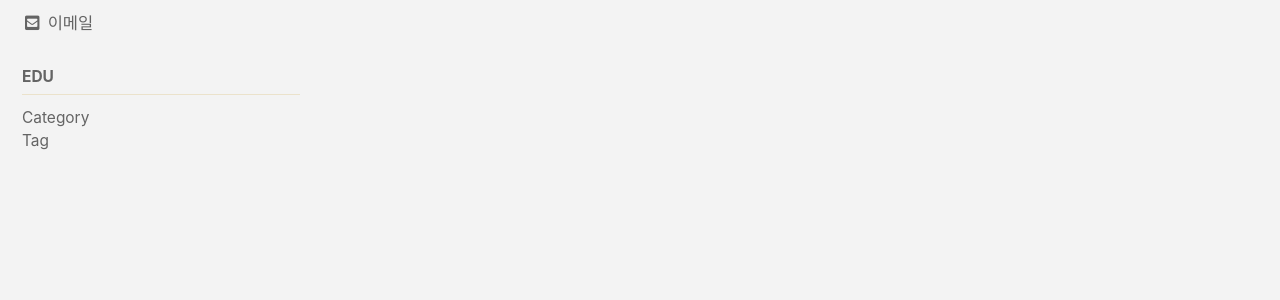
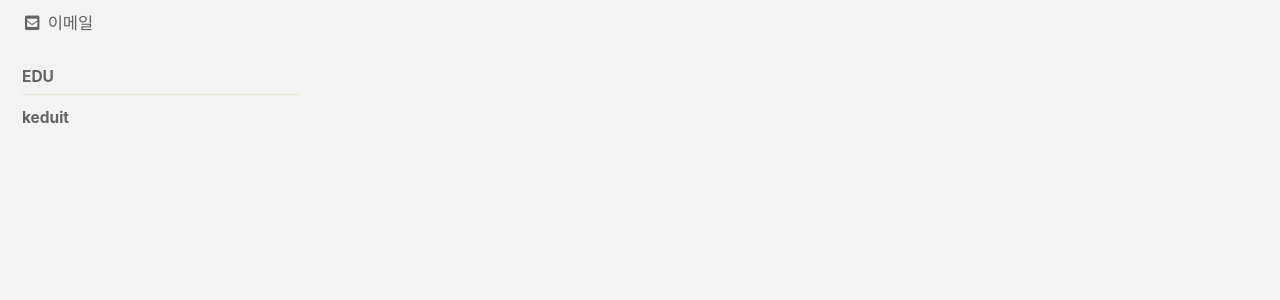
Before and after one commit to chaelynkang/chaelynkang.github.io, a Jekyll site: the page built from _pages/keduit-archive.md, in a window 1280 px wide. Shown: the part 282-582 px from the top of the page. Built offline with Jekyll 4.4.1, drawn with Linux system fonts in a browser that asks for light colours; cached includes are drawn as plain includes.

Commit message:
Update navigation.yml

```diff
--- a/_data/navigation.yml
+++ b/_data/navigation.yml
@@ -8,10 +8,9 @@ main:
 docs:
   - title: "EDU"
     children:
-      - title: "Category"
-        url: /categories/
-      - title: "Tag"
-        url: /tags/
+      - title: "keduit"
+        url: /keduit/
+
 
   # - title: "About"
   #   url: https://mmistakes.github.io/minimal-mistakes/about/
```
